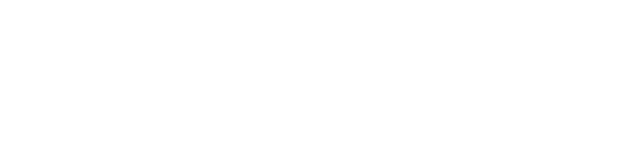
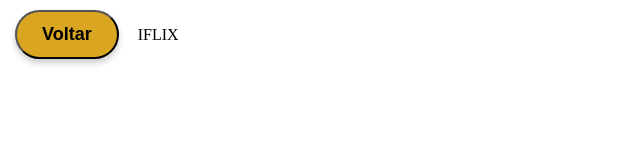
Before and after one commit to ruanvictorsm/IFLIX, a plain HTML site: page frontend/ver_mais2.html in a window 1280 px wide. Shown: the whole page, without its empty margins (0-640 px from the left). Drawn offline with Linux system fonts and the light colour scheme.

Commit message:
Edits nos ver mais
não choraxxx

```diff
--- a/frontend/ver_mais2.html
+++ b/frontend/ver_mais2.html
@@ -1,11 +1,44 @@
 <!DOCTYPE html>
 <html lang="pt_br">
+
 <head>
     <meta charset="UTF-8">
     <meta name="viewport" content="width=device-width, initial-scale=1.0">
     <title>IFLIX: Séries</title>
+    <link rel="icon" href="/frontend/Imagens/logomarca.png">
+    <style>
+        * {
+            margin: 0;
+            padding: 0;
+            box-sizing: border-box;
+        }
+
+        .btn {
+            display: inline-block;
+            background-color: goldenrod;
+            font-size: large;
+            color: var(--primary-bg);
+            padding: 12px 25px;
+            border-radius: 30px;
+            text-decoration: none;
+            font-weight: bold;
+            transition: background-color 0.3s ease, transform 0.2s ease;
+            margin: 10px 15px;
+            box-shadow: 0 4px 6px rgba(0, 0, 0, 0.2);
+        }
+
+        .btn:hover {
+            background-color: gold;
+            transform: translateY(-2px);
+            color: var(--primary-bg);
+        }
+    </style>
 </head>
+
 <body>
+    <header>
+        <button onclick="window.location.href='projeto.html';" class="btn">Voltar</button> IFLIX
+    </header>
+</body>
 
-</body>
 </html>
```
Also changed, not shown: frontend/temas.html (+1 -1 lines), frontend/ver_mais1.html (+35 -0 lines), frontend/ver_mais3.html (+34 -1 lines).
